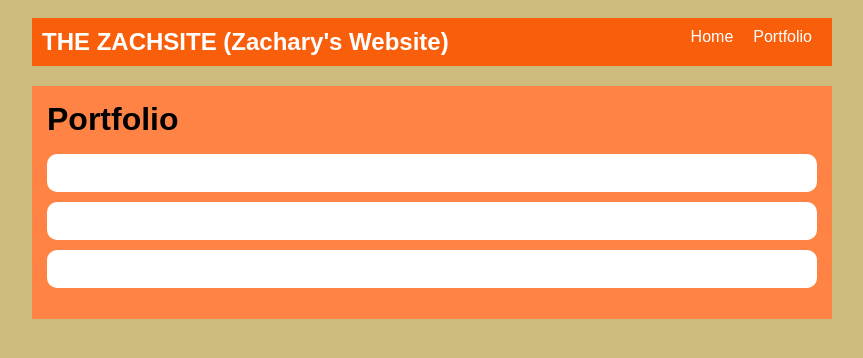
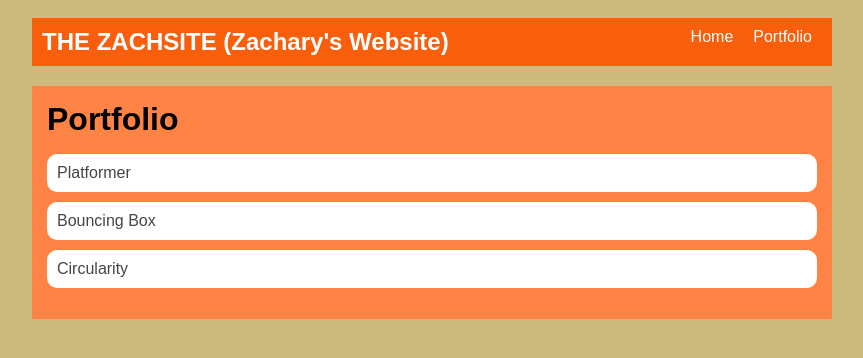
Before and after one commit to Z-K-729/Z-K-729.github.io, a plain HTML site: page portfolio.html in a window 1280 px wide. Shown: the whole page, without its empty margins (208-1071 px from the left). Drawn offline with Linux system fonts and the light colour scheme.

Commit message:
8/14 update

```diff
--- a/style.css
+++ b/style.css
@@ -87,8 +87,17 @@ h2, h3 {
 }
 
 #portfolio li {
-    background:#ffffff;
+    background: #ffffff;
     padding: 10px;
     border-radius: 10px;
     margin-bottom: 10px;
 }
+
+#portfolio li:hover {
+    background: #eee;
+}
+
+#portfolio a {
+    text-decoration: none;
+    color: #454545;
+}
```
